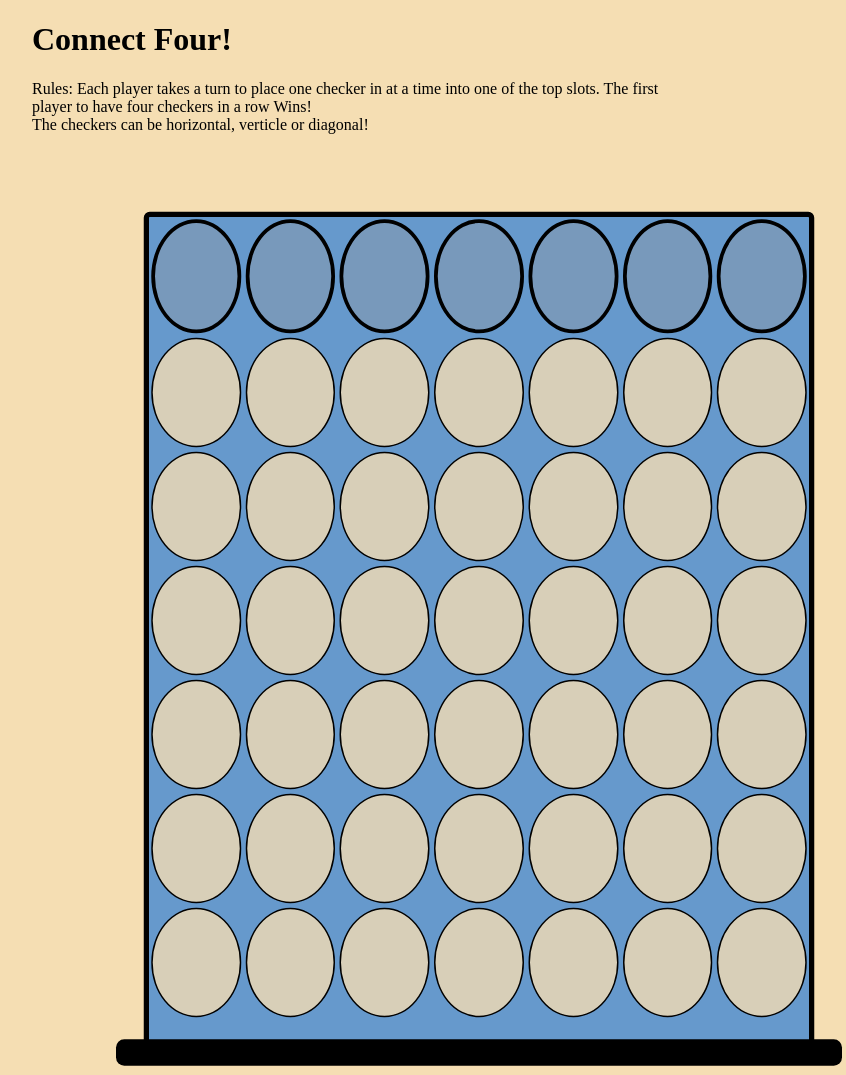
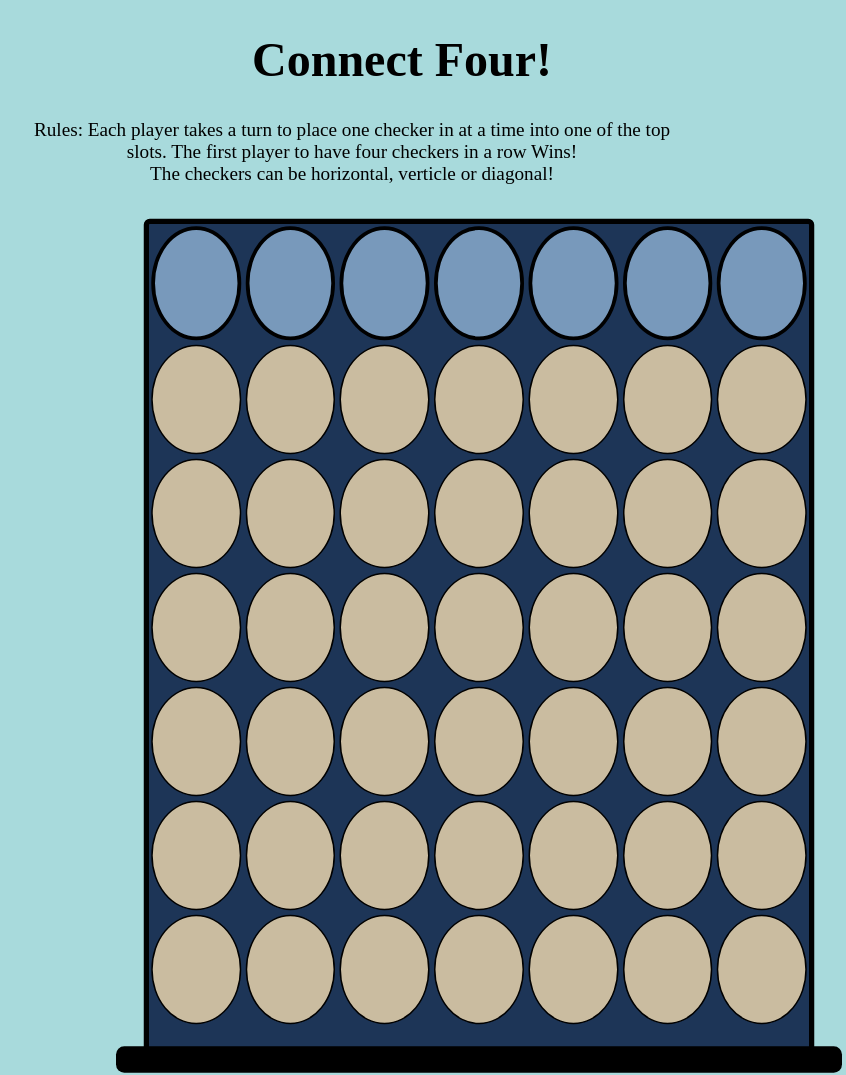
Before and after one commit to BernardN38/connect-four, a plain HTML site: page index.html in a window 1280 px wide. Shown: the whole page, without its empty margins (288-1134 px from the left). Drawn offline with Linux system fonts and the light colour scheme.

Commit message:
Add files via upload

```diff
--- a/app.js
+++ b/app.js
@@ -87,10 +87,10 @@ function animateDown(id, color) {
 			updateArray(currentId, color);
 			if (checkForWinRed()) {
 				clearInterval(interval);
-				return alert('Red wins!');
+				return alert('red win');
 			} else if (checkForWinYellow()) {
 				clearInterval(interval);
-				return alert('Yellow wins!');
+				return alert('yellow win!');
 			}
 			freeze = false;
 			return clearInterval(interval);
@@ -99,7 +99,7 @@ function animateDown(id, color) {
 		document.getElementById(nextId).classList.add(color);
 		nextId += 7;
 		currentId += 7;
-	}, 350);
+	}, 250);
 }
 
 
--- a/style.css
+++ b/style.css
@@ -1,8 +1,16 @@
 body {
-	background-color: wheat;
+	background-color: #a8dadc;
 	margin: 0 25%;
 }
-
+h1 {
+	text-align: center;
+	margin-left: 100px ;
+	font-size: 3rem;
+}
+p {
+	text-align: center;
+	font-size: larger;
+}
 .flex-grid-thirds {
 	display: flex;
 	justify-content: space-between;
@@ -44,9 +52,9 @@ body {
 	height: 70rem;
 	width: 110vh;
 	transform: scale(.75);
-	background-color: #6699cc;
+	background-color: #1d3557;
 	border: 7px solid black;
 	border-radius: 8px;
 	position: relative;
-	top: -5rem;
+	top: -8rem;
 }
```
